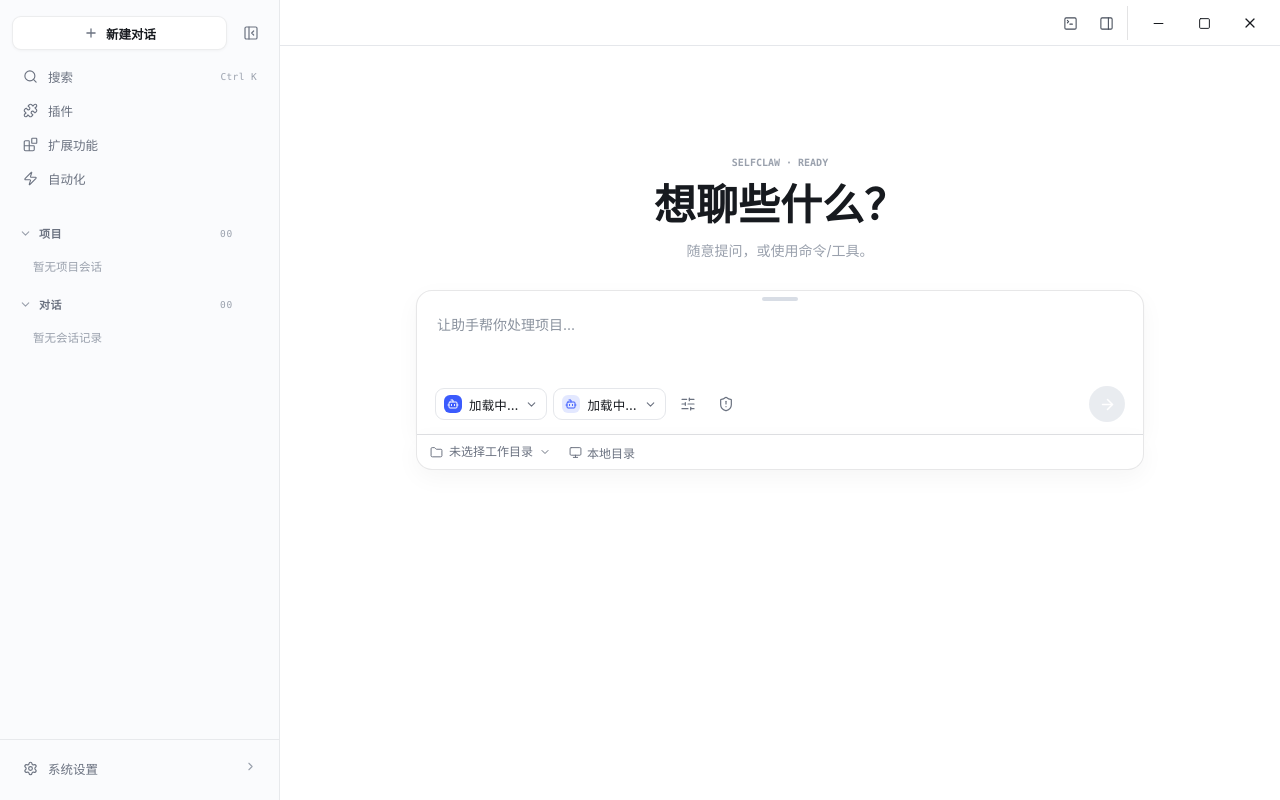
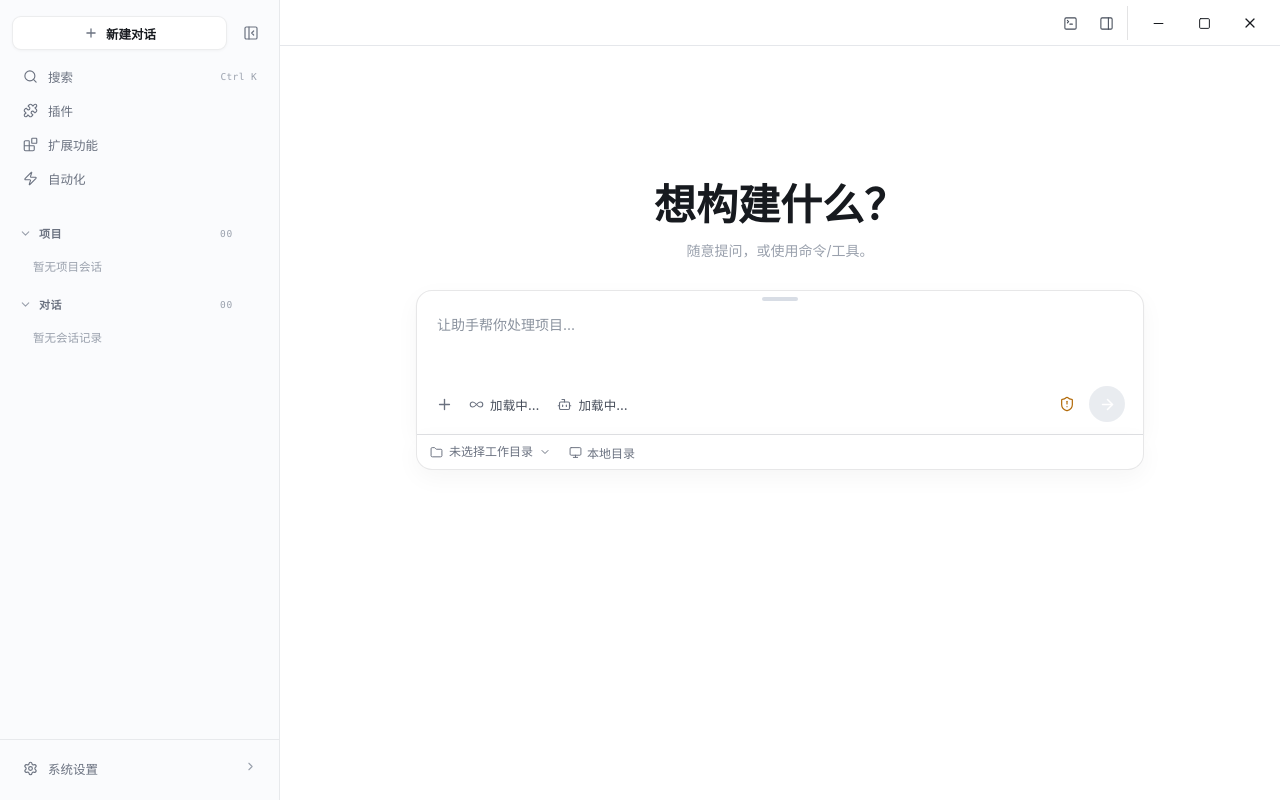
Before and after one commit to zj0135/SelfClaw, a Vue app in the folder SelfClaw.TranscriptVue/: page / in a window 1280 px wide. Built offline with nearby package versions, Linux system fonts and the light colour scheme.

Commit message:
调整对话组件

```diff
--- a/SelfClaw.TranscriptVue/src/components/Chat/AgentSelector.vue
+++ b/SelfClaw.TranscriptVue/src/components/Chat/AgentSelector.vue
@@ -1,6 +1,6 @@
 <script setup>
 import { ref, computed, nextTick, onMounted, onBeforeUnmount, watch } from 'vue';
-import { ChevronDown, Check, Bot } from 'lucide-vue-next';
+import { Check, Bot, Infinity as InfinityIcon } from 'lucide-vue-next';
 import { useHostBridge, isSuperseded } from '../../composables/hostBridge.js';
 
 /**
@@ -133,11 +133,8 @@
 	<div ref="rootRef" class="agent-wrap">
 		<button class="composer-agent" type="button" :aria-expanded="open ? 'true' : 'false'"
 			aria-haspopup="true" title="代理选择" @click.stop="togglePanel">
-			<span class="agent-badge" aria-hidden="true">
-				<Bot :size="12" :stroke-width="2" />
-			</span>
+			<InfinityIcon class="agent-icon" :size="15" :stroke-width="1.8" aria-hidden="true" />
 			<span class="agent-name">{{ label }}</span>
-			<ChevronDown class="agent-caret" :size="13" :stroke-width="2" aria-hidden="true" />
 		</button>
 
 		<div v-show="open" ref="popoverRef" class="agent-popover" :class="`agent-popover--${placement}`"
@@ -152,7 +149,7 @@
 				<button v-for="agent in agents" :key="agent.id" type="button" class="agent-item" role="radio"
 					:aria-checked="selectedAgentId === agent.id ? 'true' : 'false'" :title="agent.description || agent.name"
 					@click="pickAgent(agent)">
-					<span class="agent-item-glyph" :class="`agent-item-glyph--${agent.mode}`" aria-hidden="true">
+					<span class="agent-item-glyph" aria-hidden="true">
 						<Bot :size="13" :stroke-width="2" />
 					</span>
 					<span class="agent-item-copy">
@@ -162,7 +159,7 @@
 							{{ agent.warnings[0] }}
 						</span>
 					</span>
-					<span class="agent-item-mode" :class="`agent-item-mode--${agent.mode}`">
+					<span class="agent-item-mode">
 						{{ agent.mode === 'cli' ? 'CLI' : 'Direct' }}
 					</span>
 					<Check class="agent-item-check" :size="14" :stroke-width="2.4" aria-hidden="true" />
@@ -178,66 +175,49 @@
 	display: inline-flex;
 }
 
+/* 触发按钮：无边框「图标 + 文字���，仅悬停 / 展开时出现浅底，与工具栏其余图标按钮一致 */
 .composer-agent {
 	display: inline-flex;
 	align-items: center;
-	gap: 7px;
-	height: 32px;
+	gap: 6px;
+	height: 30px;
+	min-width: 0;
 	padding: 0 8px;
-	border: 1px solid var(--border);
-	border-radius: 9px;
-	background: var(--panel);
-	color: var(--text);
+	border: 0;
+	border-radius: 8px;
+	background: transparent;
+	color: var(--text-soft);
 	font-size: var(--fs-125);
-	font-weight: 550;
+	font-weight: 500;
 	letter-spacing: 0.01em;
 	white-space: nowrap;
 	cursor: pointer;
-	transition: background 0.15s, border-color 0.15s, box-shadow 0.15s;
+	transition: background 0.15s, color 0.15s;
 }
 
-.composer-agent:hover {
-	background: var(--panel-soft);
+.composer-agent:hover,
+.composer-agent[aria-expanded='true'] {
+	background: var(--panel-muted);
+	color: var(--text);
 }
 
-.composer-agent[aria-expanded='true'] {
-	background: var(--panel-soft);
-	border-color: var(--border-strong);
-	box-shadow: 0 0 0 3px rgba(var(--shadow-ink), 0.04);
+.agent-icon {
+	width: 15px;
+	height: 15px;
+	color: var(--muted);
+	flex: none;
+	transition: color 0.15s;
 }
 
-.agent-badge {
-	display: inline-grid;
-	place-items: center;
-	width: 18px;
-	height: 18px;
-	border-radius: 6px;
-	background: color-mix(in srgb, var(--accent) 14%, transparent);
-	color: var(--accent);
-	flex: none;
-}
-
-.agent-badge svg {
-	width: 12px;
-	height: 12px;
+.composer-agent:hover .agent-icon,
+.composer-agent[aria-expanded='true'] .agent-icon {
+	color: var(--text);
 }
 
 .agent-name {
 	overflow: hidden;
 	text-overflow: ellipsis;
 	max-width: 140px;
-}
-
-.agent-caret {
-	width: 13px;
-	height: 13px;
-	color: var(--muted);
-	flex: none;
-	transition: transform 0.18s ease;
-}
-
-.composer-agent[aria-expanded='true'] .agent-caret {
-	transform: rotate(180deg);
 }
 
 .agent-popover {
@@ -317,7 +297,7 @@
 
 .agent-list {
 	display: grid;
-	gap: 5px;
+	gap: 2px;
 	max-height: 224px;
 	overflow-y: auto;
 	overscroll-behavior: contain;
@@ -337,28 +317,29 @@
 	border-radius: 99px;
 }
 
+/* 列表项：去掉逐项边框，与无框触发按钮保持同一语言 */
 .agent-item {
 	display: flex;
 	align-items: center;
-	gap: 8px;
+	gap: 9px;
 	width: 100%;
-	padding: 6px 8px;
-	border: 1px solid var(--border);
-	border-radius: 9px;
-	background: var(--panel);
+	padding: 7px 8px;
+	border: 0;
+	border-radius: 8px;
+	background: transparent;
 	color: var(--text);
 	text-align: left;
 	cursor: pointer;
-	transition: background 0.15s, border-color 0.15s;
+	transition: background 0.12s;
 }
 
 .agent-item:hover {
 	background: var(--panel-soft);
 }
 
+/* 选中项：浅强调底 + 勾，不再用描边区分 */
 .agent-item[aria-checked='true'] {
 	background: var(--accent-soft, color-mix(in srgb, var(--accent) 8%, transparent));
-	border-color: color-mix(in srgb, var(--accent) 30%, transparent);
 }
 
 .agent-item-glyph {
@@ -366,20 +347,10 @@
 	place-items: center;
 	width: 20px;
 	height: 20px;
-	border-radius: 5px;
+	border-radius: 6px;
 	flex: none;
-	background: var(--panel-soft);
-	color: var(--muted);
-}
-
-.agent-item-glyph--cli {
-	background: color-mix(in srgb, var(--text) 8%, transparent);
+	background: var(--panel-muted);
 	color: var(--text-soft);
-}
-
-.agent-item-glyph--direct {
-	background: color-mix(in srgb, var(--accent) 14%, transparent);
-	color: var(--accent);
 }
 
 .agent-item-glyph svg {
@@ -414,36 +385,28 @@
 	color: var(--err-text);
 }
 
+/* 模式标签统一中性色，强调色只留给选中态 */
 .agent-item-mode {
 	flex: none;
 	font-size: var(--fs-10);
 	font-weight: 600;
-	letter-spacing: 0.04em;
+	letter-spacing: 0.06em;
 	padding: 2px 6px;
 	border-radius: 5px;
-	background: var(--panel-soft);
+	background: var(--panel-muted);
 	color: var(--muted);
 }
 
-.agent-item-mode--cli {
-	background: color-mix(in srgb, var(--text) 8%, transparent);
-	color: var(--text-soft);
-}
-
-.agent-item-mode--direct {
-	background: color-mix(in srgb, var(--accent) 14%, transparent);
-	color: var(--accent);
-}
-
+/* 勾始终占位，避免选中时模式标签左右跳动 */
 .agent-item-check {
 	width: 14px;
 	height: 14px;
 	color: var(--accent);
-	display: none;
+	visibility: hidden;
 	flex: none;
 }
 
 .agent-item[aria-checked='true'] .agent-item-check {
-	display: block;
+	visibility: visible;
 }
 </style>
--- /dev/null
+++ b/SelfClaw.TranscriptVue/src/components/Chat/ComposerAddMenu.vue
@@ -0,0 +1,161 @@
+<script setup>
+import { onBeforeUnmount, onMounted, ref } from 'vue';
+import { BookOpenCheck, Plus, SlidersHorizontal } from 'lucide-vue-next';
+import SkillPicker from './SkillPicker.vue';
+
+// 输入框工具栏最左侧的「+」入口：把技能、功能等低频操作收进一个菜单，
+// 让工具栏只保留「+ / 代理 / 模型」三个无框入口。
+const props = defineProps({
+	// 仅 Direct 模式下可插入技能
+	skillsEnabled: { type: Boolean, default: false },
+	agentId: { type: String, default: '' },
+	agentName: { type: String, default: '' },
+	capabilityRevision: { type: Number, default: 0 },
+});
+const emit = defineEmits(['select-skill']);
+
+const open = ref(false);
+const rootRef = ref(null);
+const skillPickerRef = ref(null);
+
+function toggle() {
+	open.value = !open.value;
+}
+
+function close() {
+	open.value = false;
+}
+
+function openSkills() {
+	close();
+	skillPickerRef.value?.openPicker();
+}
+
+function onDocumentPointerDown(event) {
+	if (open.value && !rootRef.value?.contains(event.target)) close();
+}
+
+function onKeydown(event) {
+	if (event.key === 'Escape') close();
+}
+
+onMounted(() => {
+	document.addEventListener('pointerdown', onDocumentPointerDown);
+	document.addEventListener('keydown', onKeydown);
+});
+onBeforeUnmount(() => {
+	document.removeEventListener('pointerdown', onDocumentPointerDown);
+	document.removeEventListener('keydown', onKeydown);
+});
+</script>
+
+<template>
+	<div ref="rootRef" class="add-wrap">
+		<button class="add-trigger" type="button" title="添加" aria-label="添加" aria-haspopup="menu"
+			:aria-expanded="open ? 'true' : 'false'" @click="toggle">
+			<Plus :size="17" :stroke-width="1.9" aria-hidden="true" />
+		</button>
+
+		<div v-show="open" class="add-menu" role="menu" aria-label="添加">
+			<button v-if="props.skillsEnabled" class="add-item" type="button" role="menuitem" @click="openSkills">
+				<BookOpenCheck :size="15" :stroke-width="1.8" aria-hidden="true" />
+				插入技能
+			</button>
+			<button class="add-item" type="button" role="menuitem" @click="close">
+				<SlidersHorizontal :size="15" :stroke-width="1.8" aria-hidden="true" />
+				功能设置
+			</button>
+		</div>
+
+		<SkillPicker v-if="props.skillsEnabled" ref="skillPickerRef" :show-trigger="false" :agent-id="agentId"
+			:agent-name="agentName" :capability-revision="capabilityRevision" @select="emit('select-skill', $event)" />
+	</div>
+</template>
+
+<style scoped>
+.add-wrap {
+	position: relative;
+	display: inline-flex;
+}
+
+.add-trigger {
+	display: inline-flex;
+	align-items: center;
+	justify-content: center;
+	width: 30px;
+	height: 30px;
+	padding: 0;
+	border: 0;
+	border-radius: 8px;
+	background: transparent;
+	color: var(--muted);
+	cursor: pointer;
+	transition: background 0.15s, color 0.15s;
+}
+
+.add-trigger:hover,
+.add-trigger[aria-expanded='true'] {
+	background: var(--panel-muted);
+	color: var(--text);
+}
+
+.add-menu {
+	position: absolute;
+	left: 0;
+	bottom: calc(100% + 6px);
+	width: 188px;
+	padding: 4px;
+	border: 1px solid var(--border);
+	border-radius: 10px;
+	background: var(--panel);
+	box-shadow: 0 1px 2px rgba(var(--shadow-ink), 0.05), 0 12px 32px rgba(var(--shadow-ink), 0.12);
+	z-index: 40;
+	transform-origin: bottom left;
+	animation: add-menu-in 0.16s cubic-bezier(0.16, 1, 0.3, 1);
+}
+
+@keyframes add-menu-in {
+	from {
+		opacity: 0;
+		transform: translateY(6px) scale(0.98);
+	}
+
+	to {
+		opacity: 1;
+		transform: translateY(0) scale(1);
+	}
+}
+
+@media (prefers-reduced-motion: reduce) {
+	.add-menu {
+		animation: none;
+	}
+}
+
+.add-item {
+	display: flex;
+	align-items: center;
+	gap: 9px;
+	width: 100%;
+	height: 32px;
+	padding: 0 8px;
+	border: 0;
+	border-radius: 7px;
+	background: transparent;
+	color: var(--text);
+	font-size: var(--fs-125);
+	font-weight: 500;
+	text-align: left;
+	cursor: pointer;
+	transition: background 0.12s;
+}
+
+.add-item:hover {
+	background: var(--panel-soft);
+}
+
+.add-item svg {
+	color: var(--muted);
+	flex: none;
+}
+</style>
--- a/SelfClaw.TranscriptVue/src/components/Chat/ComposerPanel.vue
+++ b/SelfClaw.TranscriptVue/src/components/Chat/ComposerPanel.vue
@@ -1,11 +1,11 @@
 <script setup>
 import { computed, nextTick, ref, watch } from 'vue';
-import { SlidersHorizontal, ArrowRight, Square, ShieldAlert, Check, X, Webhook } from 'lucide-vue-next';
+import { ArrowRight, Square, ShieldAlert, Check, X, Webhook } from 'lucide-vue-next';
 import ComposerStatusBar from './ComposerStatusBar.vue';
 import ModelSelector from './ModelSelector.vue';
 import AgentSelector from './AgentSelector.vue';
 import PermissionSelector from './PermissionSelector.vue';
-import SkillPicker from './SkillPicker.vue';
+import ComposerAddMenu from './ComposerAddMenu.vue';
 import { formatHookSource } from '../../renderers/shared.js';
 
 const props = defineProps({
@@ -234,18 +234,17 @@
 				placeholder="让助手帮你处理项目..." @keydown="onKeydown"></textarea>
 			<p v-if="submitError" class="composer-error" role="alert">{{ submitError }}</p>
 			<div class="composer-toolbar">
+				<!-- 左侧只保留「+ / 代理 / 模型」三个无框入口；权限与发送靠右 -->
 				<div class="composer-tools-left">
+					<ComposerAddMenu :skills-enabled="agentMode === 'direct'" :agent-id="selectedAgentId"
+						:agent-name="selectedAgentName" :capability-revision="capabilityRevision"
+						@select-skill="insertSkillToken" />
+					<AgentSelector :selected-agent-id="selectedAgentId" :selected-agent-name="selectedAgentName" />
 					<ModelSelector :execution-mode="agentMode" />
-				<AgentSelector :selected-agent-id="selectedAgentId" :selected-agent-name="selectedAgentName" />
-					<SkillPicker v-if="agentMode === 'direct'" :agent-id="selectedAgentId"
-						:agent-name="selectedAgentName" :capability-revision="capabilityRevision"
-						@select="insertSkillToken" />
-					<button class="icon-btn" type="button" title="功能" aria-label="功能">
-						<SlidersHorizontal :size="16" :stroke-width="1.8" aria-hidden="true" />
-					</button>
-					<PermissionSelector :mode="toolPermissionMode" @select="emit('select-permission-mode', $event)" />
 				</div>
 				<div class="composer-tools-right">
+					<PermissionSelector :mode="toolPermissionMode" align="end"
+						@select="emit('select-permission-mode', $event)" />
 					<button v-if="props.busy" class="send-btn stop" type="button" title="停止生成" aria-label="停止生成"
 						@click="stop">
 						<Square :size="13" fill="currentColor" :stroke-width="0" aria-hidden="true" />
@@ -481,6 +480,8 @@
 	gap: 12px;
 	min-height: 40px;
 	padding-top: 4px;
+	/* 幽灵按钮自带内边距，向左收回让「+」与输入文字左缘对齐 */
+	margin-left: -6px;
 }
 
 .composer-tools-left,
@@ -491,26 +492,8 @@
 	min-width: 0;
 }
 
-.icon-btn {
-	display: inline-flex;
-	align-items: center;
-	justify-content: center;
-	width: 32px;
-	height: 32px;
-	padding: 0;
-	border: 0;
-	border-radius: 8px;
-	background: transparent;
-	color: var(--muted);
-	cursor: pointer;
-	transition:
-		background 0.15s,
-		color 0.15s;
-}
-
-.icon-btn:hover {
-	background: var(--panel-muted);
-	color: var(--text);
+.composer-tools-left {
+	gap: 2px;
 }
 
 .send-btn {
--- a/SelfClaw.TranscriptVue/src/components/Chat/ModelSelector.vue
+++ b/SelfClaw.TranscriptVue/src/components/Chat/ModelSelector.vue
@@ -1,6 +1,6 @@
 <script setup>
 import { ref, computed, nextTick, onMounted, onBeforeUnmount, watch } from 'vue';
-import { ChevronDown, ChevronRight, Check, Bot, Terminal } from 'lucide-vue-next';
+import { ChevronRight, Check, Bot, Terminal } from 'lucide-vue-next';
 import { useComposerModelSelection } from '../../composables/useComposerModelSelection.js';
 
 const props = defineProps({
@@ -48,14 +48,20 @@
 		return '加载中…';
 	}
 	if (isDirect.value) {
-		return selectedDirectModel.value
-			? `${selectedDirectModel.value.providerName} · ${selectedDirectModel.value.name}`
-			: '未选择提供商模型';
+		// 工具栏空间有限，只显示模型名；提供商放进悬停提示和弹出面板
+		return selectedDirectModel.value?.name || '未选择提供商模型';
 	}
 	if (!selectedAgent.value) {
 		return '未选择 CLI';
 	}
 	return activeModel.value === defaultModel ? selectedAgent.value.name : activeModel.value;
+});
+
+const triggerTitle = computed(() => {
+	if (isDirect.value && selectedDirectModel.value) {
+		return `模型选择：${selectedDirectModel.value.providerName} · ${selectedDirectModel.value.name}`;
+	}
+	return `模型选择：${modelLabel.value}`;
 });
 
 function togglePanel() {
@@ -124,15 +130,13 @@
 <template>
 	<div ref="rootRef" class="model-wrap">
 		<button class="composer-model" type="button" :aria-expanded="open ? 'true' : 'false'" aria-haspopup="true"
-			title="模型选择" @click.stop="togglePanel">
-			<span class="model-badge" :class="{ 'model-badge--brand': !isDirect && !!selectedAgent?.iconSrc }"
-				aria-hidden="true">
+			:title="triggerTitle" @click.stop="togglePanel">
+			<span class="model-badge" aria-hidden="true">
 				<img v-if="!isDirect && selectedAgent?.iconSrc" class="model-badge-img" :src="selectedAgent.iconSrc"
 					alt="" />
-				<Bot v-else :size="12" :stroke-width="2" />
+				<Bot v-else :size="15" :stroke-width="1.8" />
 			</span>
 			<span class="model-name">{{ modelLabel }}</span>
-			<ChevronDown class="model-caret" :size="13" :stroke-width="2" aria-hidden="true" />
 		</button>
 
 		<!-- 设置弹出面板：默认贴按钮下方展开；下方空间不足时自动翻转到按钮上方 -->
@@ -237,54 +241,51 @@
 	display: inline-flex;
 }
 
-/* ===== 模型选择触发按钮 ===== */
+/* ===== 模型选择触发按钮：无边框「图标 + 文字」，仅悬停 / 展开时出现浅底 ===== */
 .composer-model {
 	display: inline-flex;
 	align-items: center;
-	gap: 7px;
-	height: 32px;
+	gap: 6px;
+	height: 30px;
+	min-width: 0;
 	padding: 0 8px;
-	border: 1px solid var(--border);
-	border-radius: 9px;
-	background: var(--panel);
-	color: var(--text);
+	border: 0;
+	border-radius: 8px;
+	background: transparent;
+	color: var(--text-soft);
 	font-size: var(--fs-125);
-	font-weight: 550;
+	font-weight: 500;
 	letter-spacing: 0.01em;
 	white-space: nowrap;
 	cursor: pointer;
-	transition: background 0.15s, border-color 0.15s, box-shadow 0.15s;
+	transition: background 0.15s, color 0.15s;
 }
 
-.composer-model:hover {
-	background: var(--panel-soft);
+.composer-model:hover,
+.composer-model[aria-expanded='true'] {
+	background: var(--panel-muted);
+	color: var(--text);
 }
 
-.composer-model[aria-expanded='true'] {
-	background: var(--panel-soft);
-	border-color: var(--border-strong);
-	box-shadow: 0 0 0 3px rgba(var(--shadow-ink), 0.04);
-}
-
+/* 徽标不再使用实色底块：Direct 为线性机器人图标，CLI 为品牌图标原色 */
 .model-badge {
 	display: inline-grid;
 	place-items: center;
-	width: 18px;
-	height: 18px;
-	border-radius: 6px;
-	background: var(--accent);
-	color: var(--accent-ink);
+	width: 15px;
+	height: 15px;
+	color: var(--muted);
 	flex: none;
+	transition: color 0.15s;
 }
 
 .model-badge svg {
-	width: 12px;
-	height: 12px;
+	width: 15px;
+	height: 15px;
 }
 
-/* 选中 CLI 后徽标显示品牌图标：去掉深色底，让图标以自身配色呈现 */
-.model-badge--brand {
-	background: transparent;
+.composer-model:hover .model-badge,
+.composer-model[aria-expanded='true'] .model-badge {
+	color: var(--text);
 }
 
 .model-badge-img {
@@ -297,19 +298,7 @@
 .model-name {
 	overflow: hidden;
 	text-overflow: ellipsis;
-	max-width: 180px;
-}
-
-.model-caret {
-	width: 13px;
-	height: 13px;
-	color: var(--muted);
-	flex: none;
-	transition: transform 0.18s ease;
-}
-
-.composer-model[aria-expanded='true'] .model-caret {
-	transform: rotate(180deg);
+	max-width: 168px;
 }
 
 /* ===== 设置弹出面板 ===== */
@@ -423,7 +412,7 @@
 /* 代理列表：固定可视高度（约 4 行），超出滚动 */
 .agent-list {
 	display: grid;
-	gap: 5px;
+	gap: 2px;
 	max-height: 152px;
 	overflow-y: auto;
 	overscroll-behavior: contain;
@@ -443,29 +432,30 @@
 	border-radius: 99px;
 }
 
+/* 列表项：去掉逐项边框，与无框触发按钮保持同一语言 */
 .agent-item {
 	display: flex;
 	align-items: center;
-	gap: 8px;
+	gap: 9px;
 	width: 100%;
-	padding: 6px 8px;
-	border: 1px solid var(--border);
-	border-radius: 9px;
-	background: var(--panel);
+	padding: 7px 8px;
+	border: 0;
+	border-radius: 8px;
+	background: transparent;
 	color: var(--text);
 	font: 550 12.5px/1.2 inherit;
 	text-align: left;
 	cursor: pointer;
-	transition: background 0.15s, border-color 0.15s;
+	transition: background 0.12s;
 }
 
 .agent-item:hover {
 	background: var(--panel-soft);
 }
 
+/* 选中项：浅强调底 + 勾，不再用描边区分 */
 .agent-item[aria-checked='true'] {
 	background: var(--accent-soft, color-mix(in srgb, var(--accent) 8%, transparent));
-	border-color: color-mix(in srgb, var(--accent) 30%, transparent);
 }
 
 .agent-glyph {
@@ -473,7 +463,7 @@
 	place-items: center;
 	width: 20px;
 	height: 20px;
-	border-radius: 5px;
+	border-radius: 6px;
 	flex: none;
 }
 
@@ -498,11 +488,12 @@
 	width: 14px;
 	height: 14px;
 	color: var(--accent);
-	display: none;
+	visibility: hidden;
+	flex: none;
 }
 
 .agent-item[aria-checked='true'] .agent-check {
-	display: block;
+	visibility: visible;
 }
 
 /* 模型下拉 */
@@ -587,9 +578,9 @@
 	justify-content: space-between;
 	gap: 8px;
 	width: 100%;
-	padding: 6px 8px;
+	padding: 7px 8px;
 	border: 0;
-	border-radius: 6px;
+	border-radius: 7px;
 	background: transparent;
 	color: var(--text);
 	font: 500 12.5px/1.2 inherit;
@@ -604,17 +595,19 @@
 .model-opt .tick {
 	width: 14px;
 	height: 14px;
-	color: var(--text);
-	display: none;
+	color: var(--accent);
+	visibility: hidden;
 	flex: none;
 }
 
+/* 选中项与代理列表一致：浅强调底 + 强调色勾 */
 .model-opt[aria-selected='true'] {
+	background: var(--accent-soft, color-mix(in srgb, var(--accent) 8%, transparent));
 	font-weight: 600;
 }
 
 .model-opt[aria-selected='true'] .tick {
-	display: block;
+	visibility: visible;
 }
 
 .model-opt-copy {
--- a/SelfClaw.TranscriptVue/src/components/Chat/PermissionSelector.vue
+++ b/SelfClaw.TranscriptVue/src/components/Chat/PermissionSelector.vue
@@ -6,6 +6,11 @@
 	mode: {
 		type: String,
 		default: 'require-approval',
+	},
+	// 菜单水平对齐：放在工具栏右侧时用 end，避免菜单溢出输入框右缘
+	align: {
+		type: String,
+		default: 'start',
 	},
 });
 const emit = defineEmits(['select']);
@@ -92,12 +97,12 @@
 
 <template>
 	<div ref="rootRef" class="perm-wrap">
-		<button class="icon-btn" type="button" :aria-expanded="open ? 'true' : 'false'" aria-haspopup="menu"
+		<button class="icon-btn" :class="`icon-btn--${current.id}`" type="button" :aria-expanded="open ? 'true' : 'false'" aria-haspopup="menu"
 			:title="`工具权限：${current.label}`" @click.stop="toggle">
 			<component :is="current.icon" :size="16" :stroke-width="1.8" aria-hidden="true" />
 		</button>
 
-		<div v-show="open" ref="menuRef" class="perm-menu" :class="`perm-menu--${placement}`" role="listbox"
+		<div v-show="open" ref="menuRef" class="perm-menu" :class="[`perm-menu--${placement}`, `perm-menu--${align}`]" role="listbox"
 			aria-label="工具权限">
 			<button v-for="mode in MODES" :key="mode.id" type="button" class="perm-opt" role="option"
 				:aria-selected="current.id === mode.id ? 'true' : 'false'" @click="pick(mode.id)">
@@ -146,6 +151,11 @@
 	color: var(--text);
 }
 
+/* 需确认时盾牌带琥珀色提示，自动允许回到中性色 */
+.icon-btn--require-approval {
+	color: var(--caution-fill);
+}
+
 /* ===== 下拉菜单 ===== */
 .perm-menu {
 	position: absolute;
@@ -169,6 +179,19 @@
 	bottom: calc(100% + 6px);
 	transform-origin: bottom left;
 	animation: menu-in-up 0.16s cubic-bezier(0.16, 1, 0.3, 1);
+}
+
+.perm-menu--end {
+	left: auto;
+	right: 0;
+}
+
+.perm-menu--end.perm-menu--down {
+	transform-origin: top right;
+}
+
+.perm-menu--end.perm-menu--up {
+	transform-origin: bottom right;
 }
 
 @keyframes menu-in-down {
--- a/SelfClaw.TranscriptVue/src/views/ChatView.vue
+++ b/SelfClaw.TranscriptVue/src/views/ChatView.vue
@@ -47,14 +47,13 @@
 		'terminal-open': terminal.state.isOpen,
 	}" @pointerdown="onWorkspaceInteraction" @focusin="onWorkspaceInteraction">
 		<ActivityStage :parent-conversation-id="state.selectedConversationId" @preview-image="openImagePreview">
-		<TranscriptPanel v-if="!isEmptyConversation" ref="transcriptPanelRef" :items="state.items" :collapse="collapse"
-			:activity-text="state.activityText" :turn-status="turnStatus"
+			<TranscriptPanel v-if="!isEmptyConversation" ref="transcriptPanelRef" :items="state.items"
+				:collapse="collapse" :activity-text="state.activityText" :turn-status="turnStatus"
 				@content-resize="transcriptScroll.onContentResize" @scroll="transcriptScroll.onScroll"
 				@preview-image="openImagePreview" />
 			<section v-else class="empty-composer-stage" aria-label="新对话">
 				<div class="empty-composer-copy">
-				<div class="empty-kicker">SELFCLAW · READY</div>
-				<h1>想聊些什么？</h1>
+					<h1>想构建什么？</h1>
 					<p>随意提问，或使用命令/工具。</p>
 				</div>
 			</section>
@@ -68,7 +67,8 @@
 			@request-workspace="workspace.refresh" @select-workspace-root="workspace.selectRoot"
 			@delete-workspace-root="workspace.deleteRoot" @browse-workspace-folder="workspace.browseFolder"
 			@git-action="workspace.runGitAction" @approve-tool="(id) => approvals.resolve(id, true)"
-			@reject-tool="(id) => approvals.resolve(id, false)" @select-permission-mode="composer.selectPermissionMode" />
+			@reject-tool="(id) => approvals.resolve(id, false)"
+			@select-permission-mode="composer.selectPermissionMode" />
 		<TerminalPanel ref="terminalPanelRef" :is-open="terminal.state.isOpen" :is-running="terminal.state.isRunning"
 			:cwd="terminal.state.cwd" @ready="terminal.ready" @input="terminal.input" @resize="terminal.resize"
 			@close="terminal.close" @restart="terminal.restart" @focus-change="terminal.setFocused" />
@@ -125,15 +125,6 @@
 	}
 }
 
-.empty-kicker {
-	margin-bottom: 14px;
-	color: var(--faint);
-	font-family: var(--font-mono);
-	font-size: var(--fs-10);
-	font-weight: 600;
-	letter-spacing: 0;
-}
-
 .empty-composer-copy h1 {
 	margin: 0;
 	color: var(--text);
```
Also changed, not shown: SelfClaw.TranscriptVue/src/components/Chat/SkillPicker.vue (+19 -2 lines). Lines whose indentation alone changed are shown as unchanged.
